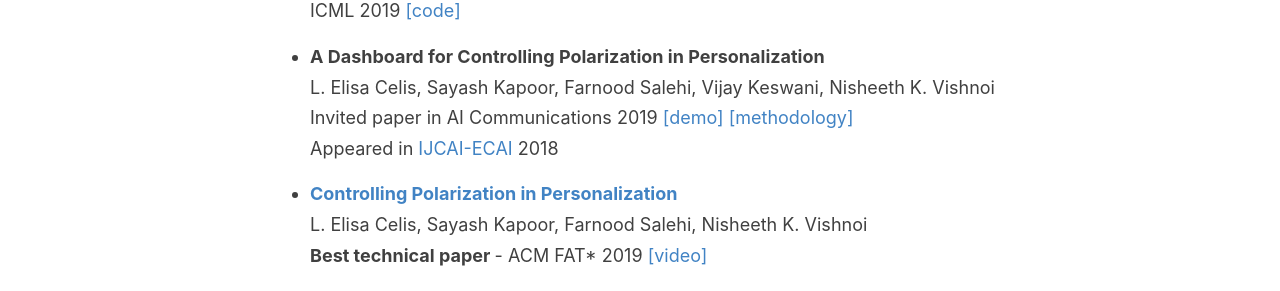
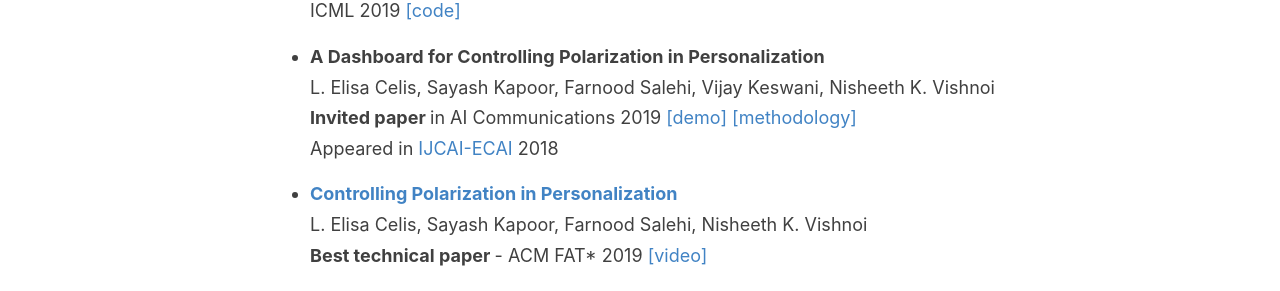
Before and after one commit to controlling-bias/controlling-bias.github.io, a Jekyll site: the page built from _posts/2020-07-23-papers.md, in a window 1280 px wide and 900 px high, scrolled down 1960 px. Shown: the part 153-444 px from the top of the window. Built offline with Jekyll 4.4.1, drawn with Linux system fonts in a browser that asks for light colours.

```diff
--- a/_posts/2020-07-23-papers.md
+++ b/_posts/2020-07-23-papers.md
@@ -33,7 +33,7 @@ layout: default
 
 *	<b>A Dashboard for Controlling Polarization in Personalization</b>\\
 	L. Elisa Celis, Sayash Kapoor, Farnood Salehi, Vijay Keswani, Nisheeth K. Vishnoi\\
-	Invited paper in AI Communications 2019 [[demo]](https://fair-personalized-news.herokuapp.com/fast/diversity.php) [[methodology]](http://cs.yale.edu/bias/blog/jekyll/update/2018/01/20/balanced-news-search.html) \\
+	<b> Invited paper </b> in AI Communications 2019 [[demo]](https://fair-personalized-news.herokuapp.com/fast/diversity.php) [[methodology]](http://cs.yale.edu/bias/blog/jekyll/update/2018/01/20/balanced-news-search.html) \\
 	Appeared in [IJCAI-ECAI](https://www.ijcai.org/Proceedings/2018/854) 2018
 
 *	[<b>Controlling Polarization in Personalization</b>](http://arxiv.org/abs/1802.08674)\\
```
